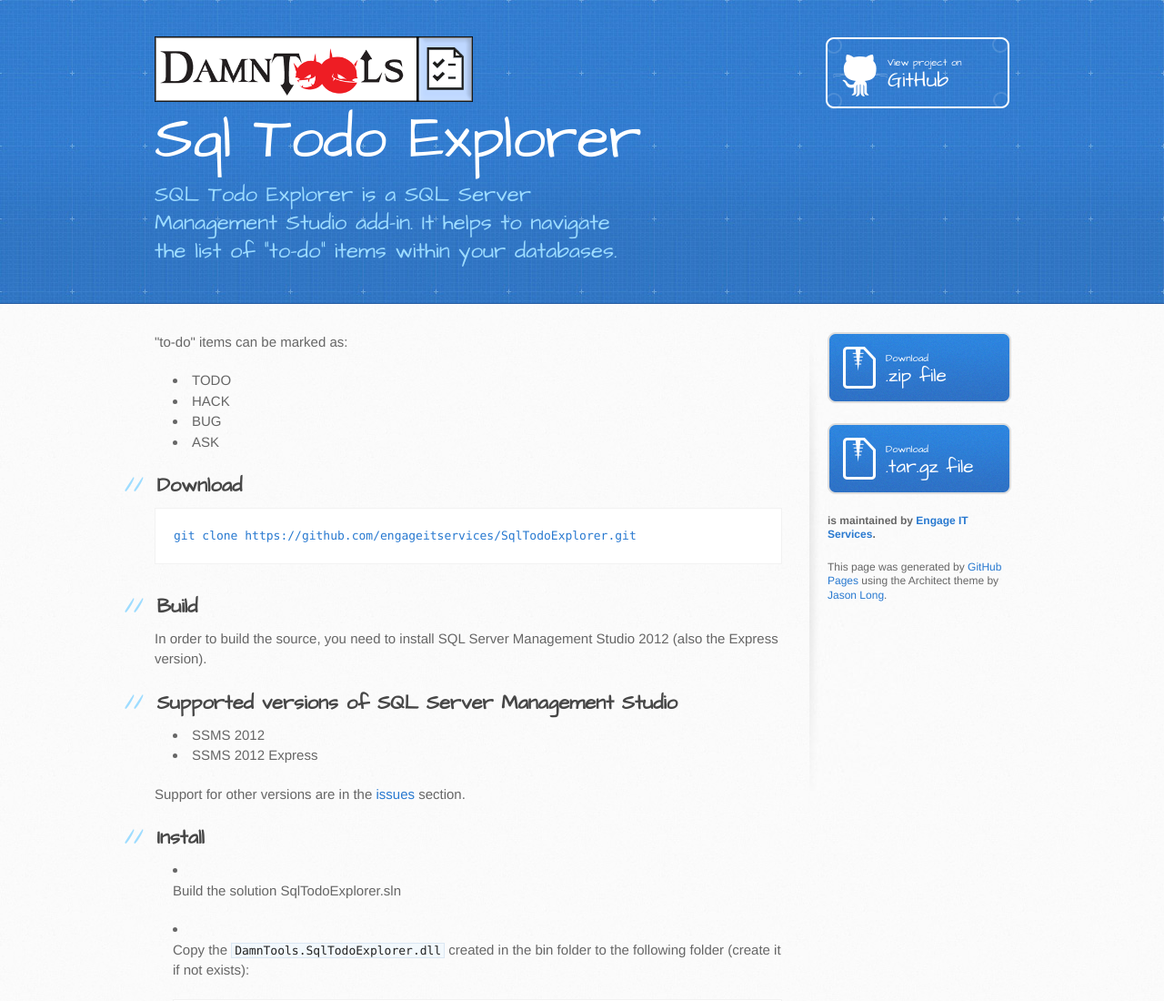
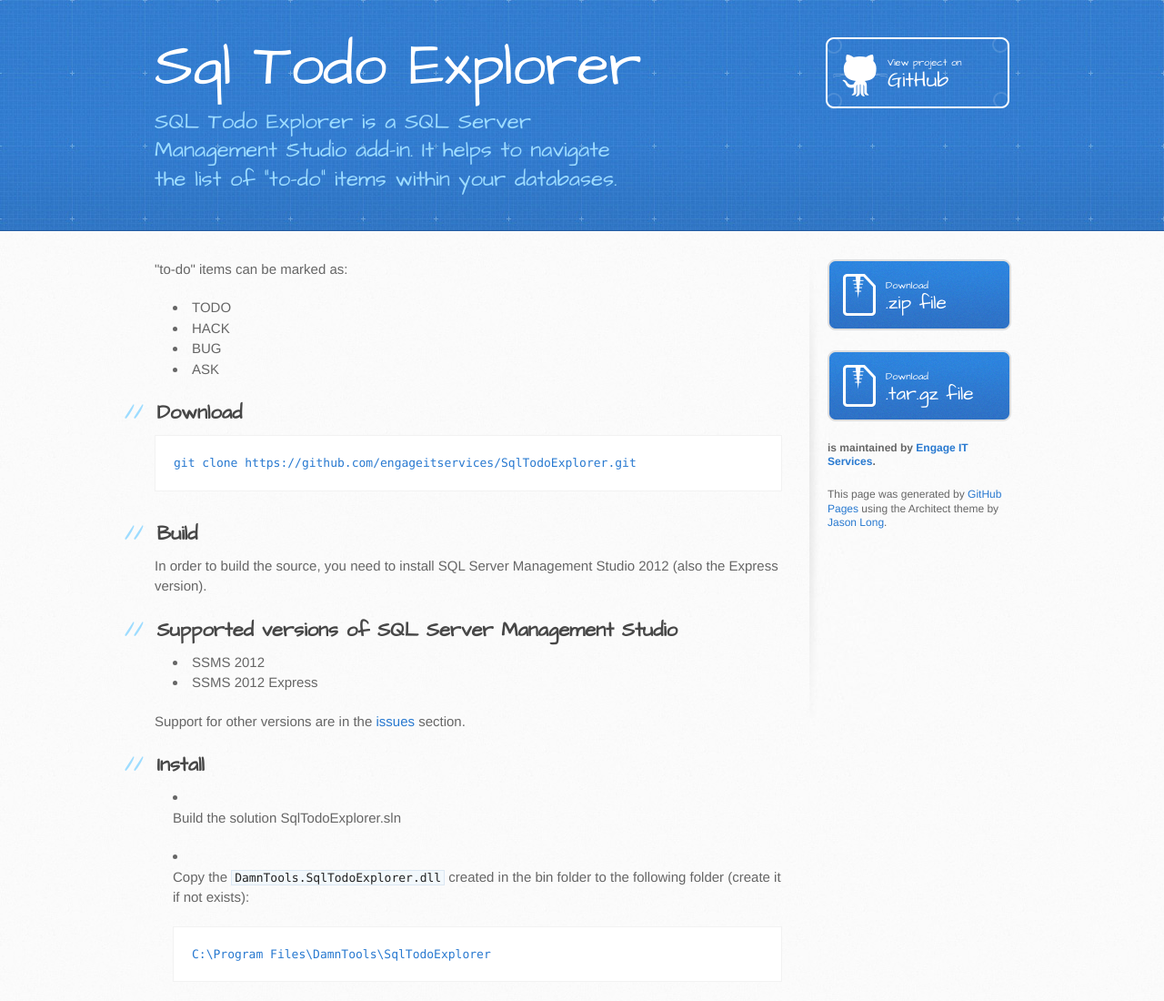
Before and after one commit to EngageLabsIt/SqlTodoExplorer, a plain HTML site: page index.html in a window 1280 px wide. Shown: the top 1100 px of the page at 91% size. Drawn offline with Linux system fonts and the light colour scheme.

Commit message:
logo removal

```diff
--- a/index.html
+++ b/index.html
@@ -20,7 +20,6 @@
   <body>
     <header>
       <div class="inner">
-		<img src="images/custom_theme/prd_logo.png" style="width: 350px" />
         <h1>Sql Todo Explorer</h1>
         <h2>SQL Todo Explorer is a SQL Server Management Studio add-in. It helps to navigate the list of &quot;to-do&quot; items within your databases. </h2>
         <a href="https://github.com/engageitservices/SqlTodoExplorer" class="button"><small>View project on</small>GitHub</a>
```
